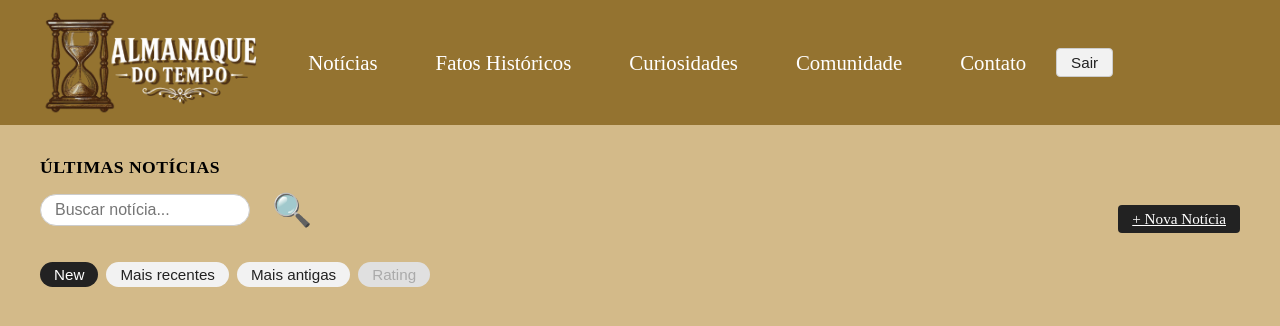
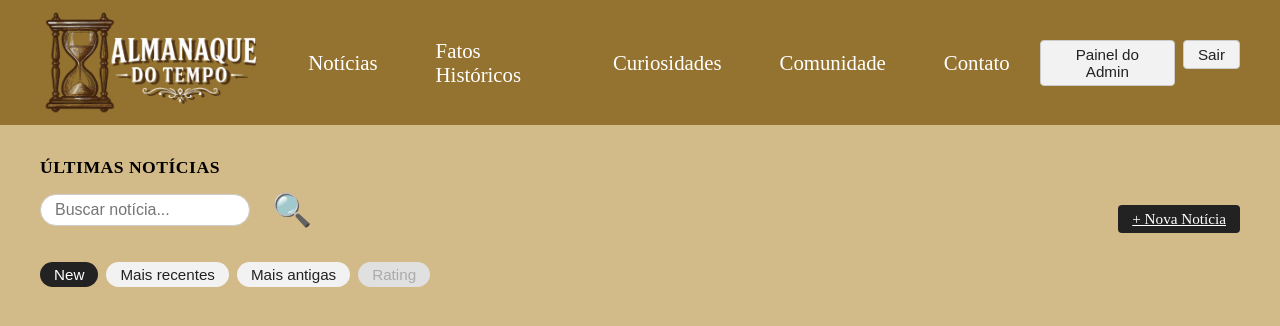
Before and after one commit to gabrielbock04/portalNoticias, a PHP site: page /index.php in a window 1280 px wide. Shown: the top 326 px of the page. Run offline with PHP 8.4, Linux system fonts and the light colour scheme; the visitor is signed in with stand-in values (Sample User, id 1); data that the repository does not hold is empty; some libraries are stand-ins or nearby versions; some web fonts are replaced.

Commit message:
com painel de admin

```diff
--- a/index.php
+++ b/index.php
@@ -52,6 +52,9 @@ if ($_SERVER['REQUEST_METHOD'] === 'POST' && isset($_POST['comentar'])) {
         </nav>
         <div class="header-actions">
             <?php if (isset($_SESSION['usuario_id'])): ?>
+                <?php if (isset($_SESSION['is_admin']) && $_SESSION['is_admin'] == 1): ?>
+                    <a href="./painel_admin.php"><button class="btn btnEntrar" type="button">Painel do Admin</button></a>
+                <?php endif; ?>
                 <form action="./logout.php" method="post" style="display:inline;">
                     <button class="btnEntrar" type="submit">Sair</button>
                 </form>
@@ -60,6 +63,7 @@ if ($_SERVER['REQUEST_METHOD'] === 'POST' && isset($_POST['comentar'])) {
                 <a href="./cadastro_usuario.php"><button class="btn btnRegistrar registrar" type="button">Registrar-se</button></a>
             <?php endif; ?>
         </div>
+
     </header>
 
     <main class="main-content">
```
